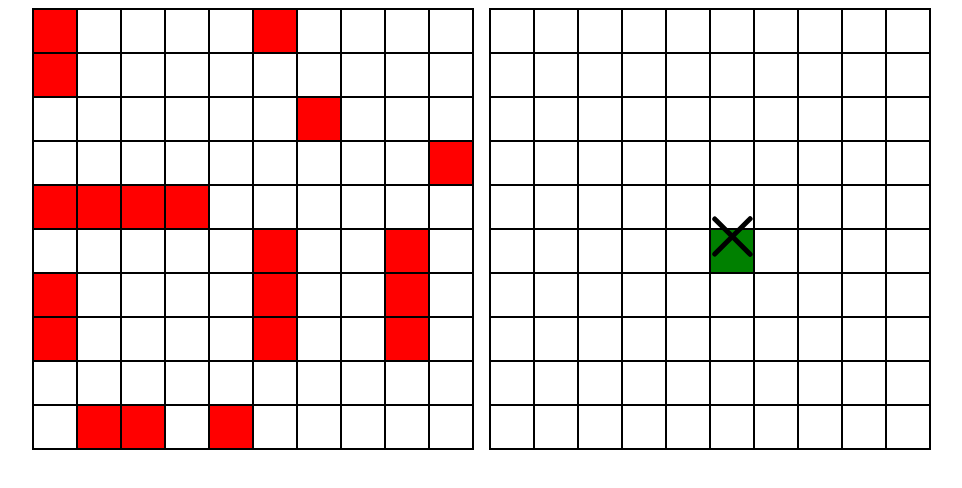
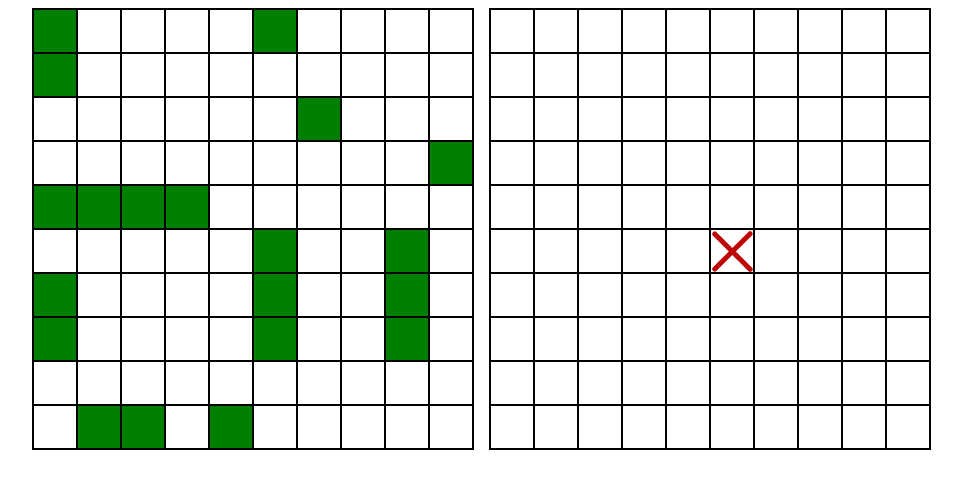
Before and after one commit to ithevbro/ships, a plain HTML site: page index.html in a window 1280 px wide. Both pictures are taken after a click on the element 811 px from the left and 229 px from the top of the page. Shown: the whole page, without its empty margins (101-1063 px from the left). Drawn offline with Linux system fonts and the light colour scheme.

Commit message:
beta 0.1

```diff
--- a/board.js
+++ b/board.js
@@ -21,9 +21,7 @@ function getBords(table1, table2) {
             let tr = document.createElement('tr')
             tableName.append(tr)
             for (let j = 1; j <= 10; j++) {
-                let div = document.createElement('div')
                 let td = document.createElement('td')
-                td.append(div)
                 tr.append(td)
             }
         }
@@ -66,7 +64,7 @@ function getBords(table1, table2) {
         if (position) {
             for (let i = 0; i < size + 1; i++) {
                 if (i < size) {
-                    table.rows[row + i].cells[cell].style.backgroundColor = 'red'
+                    table.rows[row + i].cells[cell].style.backgroundColor = 'green'
                     table.rows[row + i].cells[cell].textContent = `${row + i}-${cell}`
                     table.rows[row + i].cells[cell].setAttribute('data-ship', position);
                     coords[row + i][cell] = 1
@@ -95,7 +93,7 @@ function getBords(table1, table2) {
         } else {
             for (let i = 0; i < size + 1; i++) {
                 if (i < size) {
-                    table.rows[row].cells[cell + i].style.backgroundColor = 'red'
+                    table.rows[row].cells[cell + i].style.backgroundColor = 'green'
                     table.rows[row].cells[cell + i].textContent = `${row}-${cell + i}`
                     table.rows[row].cells[cell + i].setAttribute('data-ship', position);
                     coords[row][cell + i] = 1
@@ -163,47 +161,6 @@ function getBords(table1, table2) {
         }
     }
 
-    table2.addEventListener('mouseover', (e) => {
-        let tr = e.target.closest('tr');
-        let td = e.target.closest('td');
-        if (tr) {
-            let tdIndex = Array.from(tr.children).indexOf(td);
-            let trIndex = Array.from(tr.parentNode.children).indexOf(tr);
-            // console.log(tdIndex);
-            for (let i = 0; i < 10; i++) {
-                for (let j = 0; j < 10; j++) {
-                    if (i == trIndex || j == tdIndex) {
-                        // t1.rows[i].cells[j].style.border = '3px solid red';
-                        // table2.rows[i].cells[j].style.backgroundColor = 'rgba(143, 17, 17, 0.5)'
-                        table2.rows[i].cells[j].classList.add('targets')
-                        // if (t1.rows[i - 1]) {
-                        //     t1.rows[i - 1].cells[j].style.borderBottom = '3px solid red';
-                        // }
-                        // if (t1.rows[i].cells[j - 1]) {
-                        //     t1.rows[i].cells[j - 1].style.borderRight = '3px solid red';
-                        // }
-                    }
-
-                }
-            }
-            td.classList.add('target')
-        }
-    });
-
-    table2.addEventListener('mouseout', () => {
-        for (let i = 0; i < 10; i++) {
-            for (let j = 0; j < 10; j++) {
-                // t1.rows[i].cells[j].style.border = '';
-                // table2.rows[i].cells[j].style.backgroundColor = ''
-                table2.rows[i].cells[j].classList.remove('targets')
-                table2.rows[i].cells[j].classList.remove('target')
-            }
-        }
-    });
-
-
-
-
     return {
         coords,
         shipsLocation
--- a/index.js
+++ b/index.js
@@ -6,6 +6,7 @@ let t = document.getElementById('table2-p1')
 let t1 = document.getElementById('table1-p1')
 let coords = p1.coords
 let shipsLocation = p1.shipsLocation
+console.log(p1);
 
 for (let i = 0; i < 10; i++) {
     for (let j = 0; j < 10; j++) {
@@ -26,7 +27,6 @@ function gameHandler(e) {
     }
     if (ship.dataset.ship) {
         let position = ship.dataset.ship
-        ship.style.backgroundColor = 'green'
         let shipHit = ship.textContent
         coords[shipHit[0]][shipHit[2]] = 'x'
         ship.textContent = 'x'
@@ -48,6 +48,7 @@ function gameHandler(e) {
                     let firstrow = shipsLocation[i][0][0] - 1
                     let lastcell = +shipsLocation[i][shipsLocation[i].length - 1][2] + 1
                     let firstcell = shipsLocation[i][0][2] - 1
+                    t.rows[row].cells[cell].style.backgroundColor = 'rgb(190, 6, 6,0.3)'
                     if (position == '1') {
                         if (cell + 1 < 10) {
                             t.rows[row].cells[cell + 1].style.backgroundColor = 'lightblue'
--- a/style.css
+++ b/style.css
@@ -10,6 +10,7 @@ td {
     height: 40px;
     position: relative;
     color: transparent;
+    user-select: none;
 }
 
 .player-1 {
@@ -29,37 +30,16 @@ body {
     align-items: center;
 }
 
-/* .targets::after {
-    position: absolute;
-    content: '';
-    width: 40px;
-    height: 40px;
-    background-color: rgba(143, 17, 17, 0.2);
-    top: 50%;
-    left: 50%;
-    transform: translate(-50%, -50%);
-}
-
-.target::after {
-    position: absolute;
-    content: '';
-    width: 40px;
-    height: 40px;
-    background-color: rgba(143, 17, 17, 0.5);
-    top: 50%;
-    left: 50%;
-    transform: translate(-50%, -50%);
-} */
-
 .kill::before,
 .kill::after {
     position: absolute;
     content: '';
     width: 130%;
     height: 5px;
-    background-color: black;
+    background-color: rgb(190, 6, 6);
     left: -15%;
-    border-radius: 15px;
+    border-radius: 25px;
+    top: 45%;
 }
 
 .kill::before {
```
